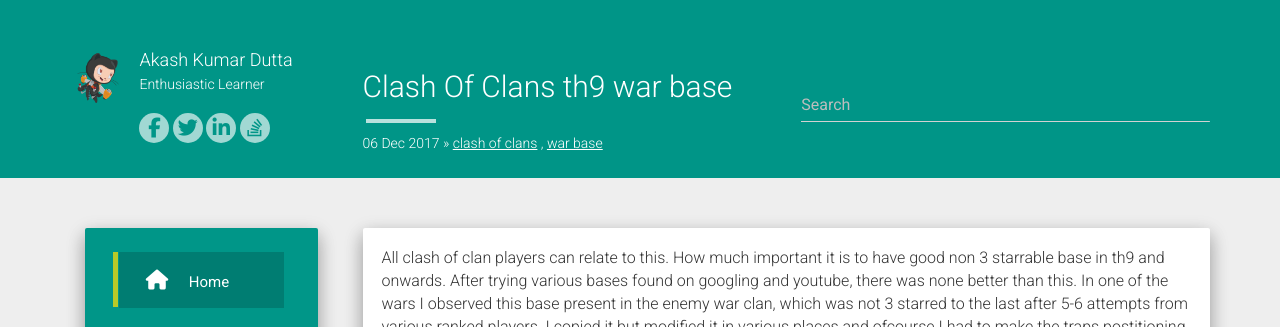
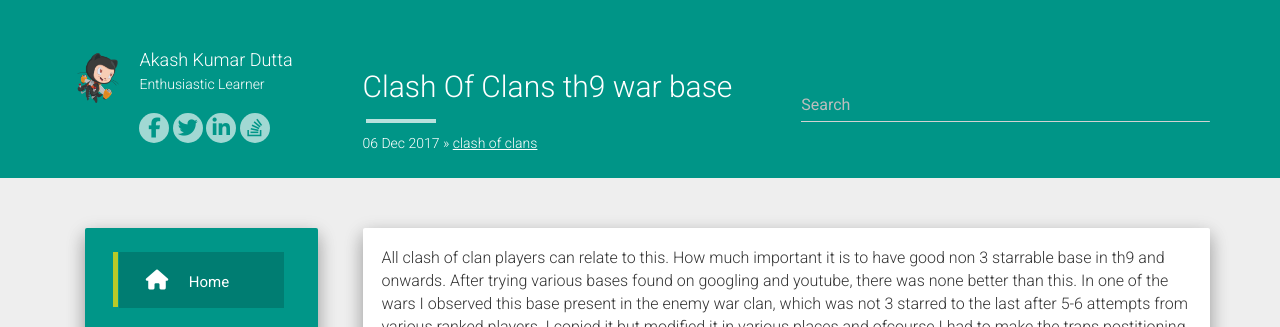
Before and after one commit to AkashKrDutta/AkashKrDutta.github.io, a Jekyll site: the page built from _posts/2017-12-06-1-coc.md, in a window 1280 px wide. Shown: the top 327 px of the page. Built offline with Jekyll 4.4.1, drawn with Linux system fonts in a browser that asks for light colours; nearby versions of some CDN libraries; comment, search, counter and statistics services are not loaded.

Commit message:
Update 2017-12-06-1-coc.md

```diff
--- a/_posts/2017-12-06-1-coc.md
+++ b/_posts/2017-12-06-1-coc.md
@@ -4,7 +4,6 @@
 date: 2017-12-06
 categories:
   - clash of clans
-  - war base
 comments: true
 ---
 
```
